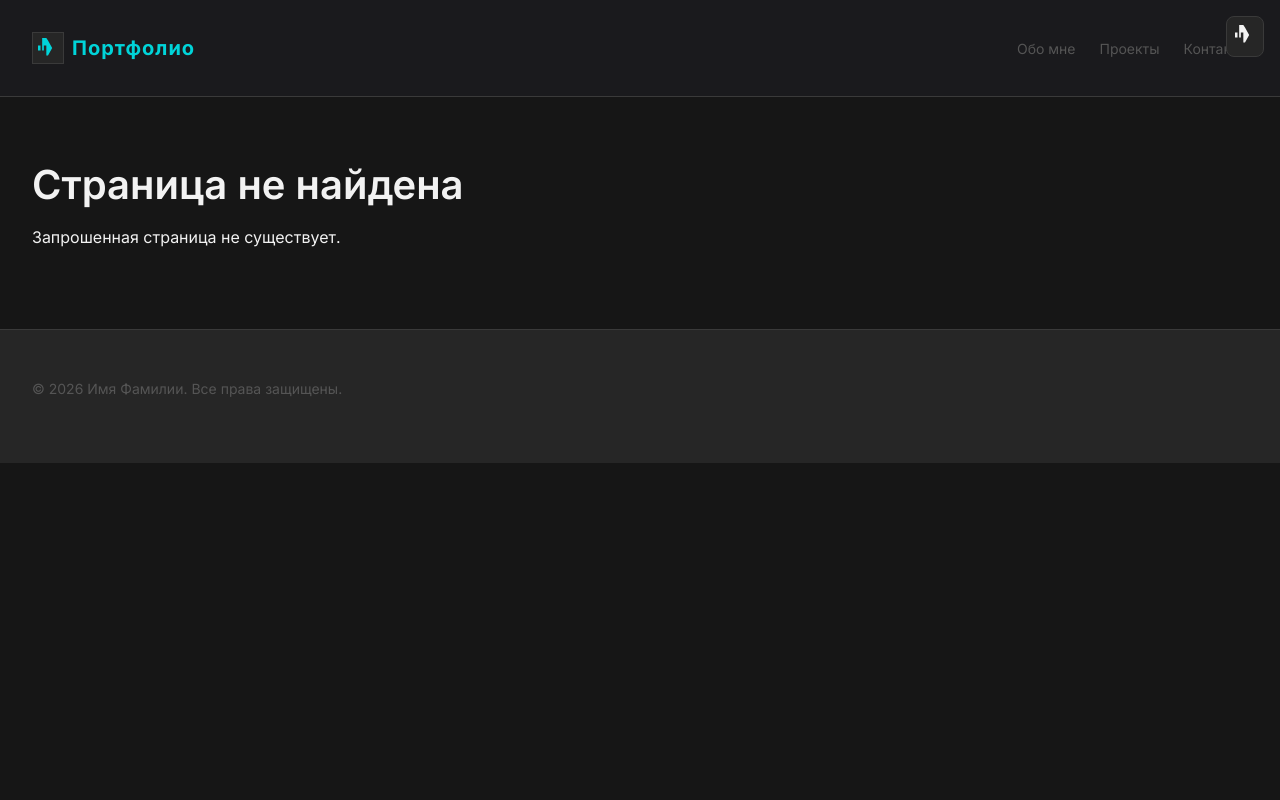
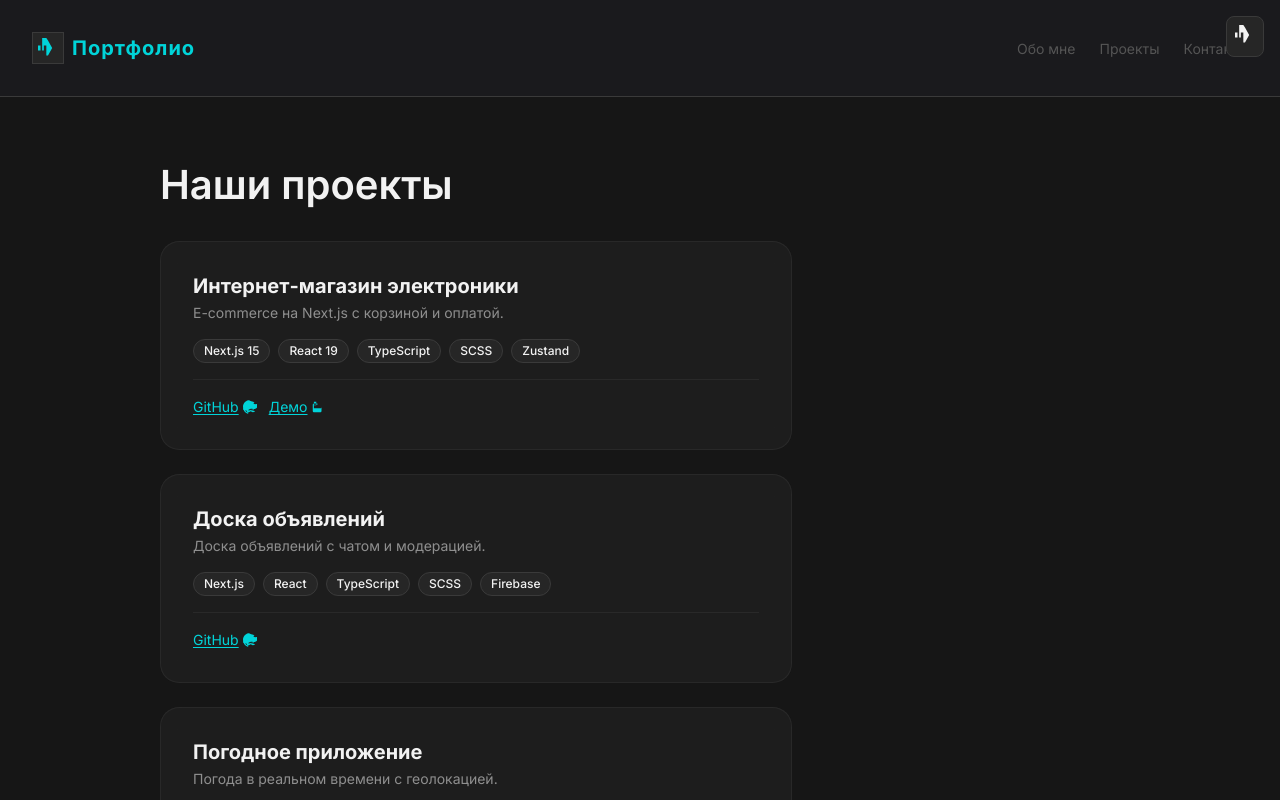
Before and after one commit to Slav468/portfolio, a Next.js app: page /projects in a window 1280 px wide. Before the commit this address had no page. Shown: the top 800 px of the page. Built offline with nearby package versions, Linux system fonts and the light colour scheme.

Commit message:
feat: add /projects page with all projects, clean routing

```diff
--- a/app/page.tsx
+++ b/app/page.tsx
@@ -2,13 +2,18 @@ import { projects } from '@/data/projects';
 import { HeroSection } from '@/components/sections/hero-section';
 import { ProjectGrid } from '@/components/features/project-grid';
 
+// Показываем все проекты (не только featured) на главной
+// или можно сделать отдельную страницу /projects
 export default function HomePage() {
+  // filtered projects for featured section
   const featured = projects.filter((p) => p.featured);
 
   return (
     <>
       <HeroSection />
+      {/* Featured projects only on home */}
       <ProjectGrid projects={featured} />
+      {/* Optionally could add a "View all projects" link here */}
     </>
   );
 }
--- /dev/null
+++ b/app/projects/page.tsx
@@ -0,0 +1,13 @@
+import { projects } from '@/data/projects';
+import { Container } from '@/components/ui/container';
+import { ProjectGrid } from '@/components/features/project-grid';
+
+// Show ALL projects (not just featured) on this page
+export default function ProjectsPage() {
+  return (
+    <Container>
+      <h1 className="text-3xl font-bold mb-8 text-[var(--color-text-primary)]">Наши проекты</h1>
+      <ProjectGrid projects={projects} />
+    </Container>
+  );
+}
```
